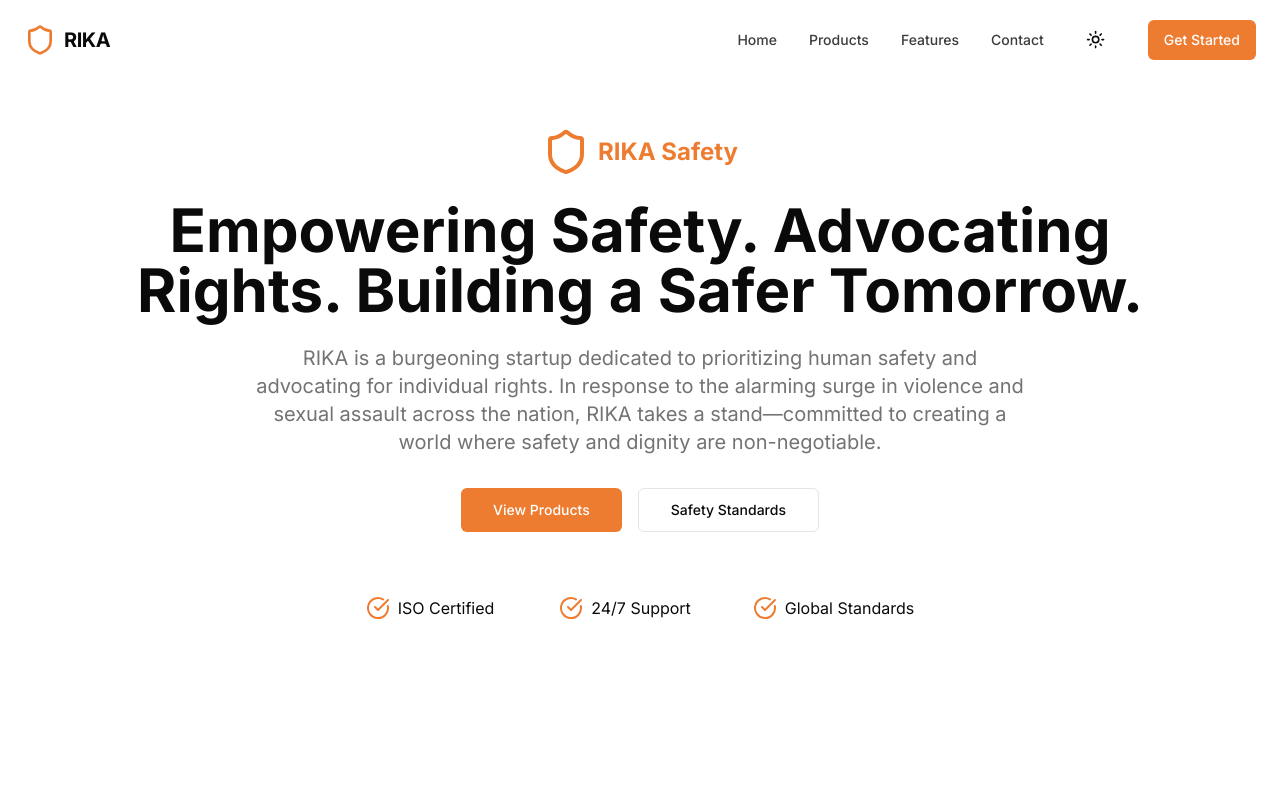
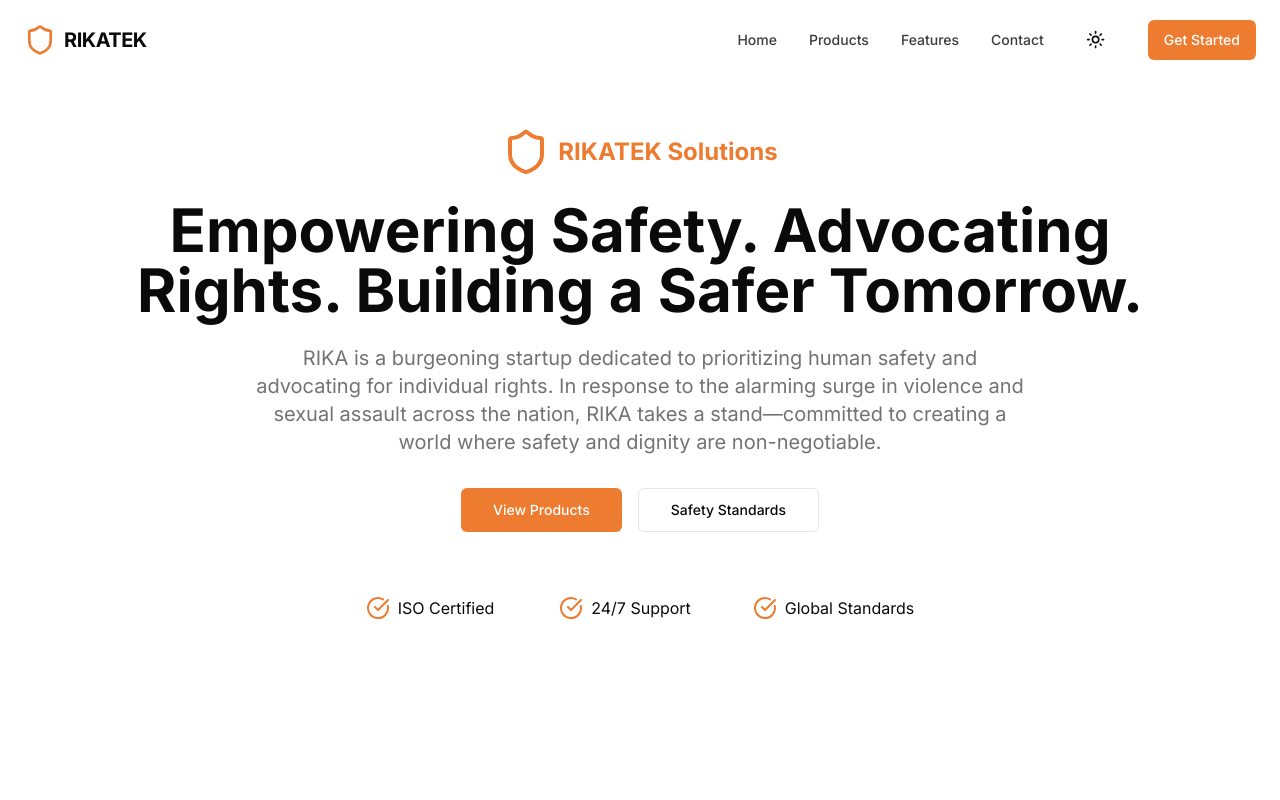
Before and after one commit to ajayr1174/rika, a Next.js app: page / in a window 1280 px wide. Shown: the top 800 px of the page. Built offline with nearby package versions, Linux system fonts and the light colour scheme.

Commit message:
comp name update in header and hero

```diff
--- a/components/layout/header.tsx
+++ b/components/layout/header.tsx
@@ -48,7 +48,7 @@ export default function Header() {
         <div className="flex items-center justify-between">
           <Link href="/" className="flex items-center space-x-2">
             <Shield className="h-8 w-8 text-primary" />
-            <span className="text-xl font-bold tracking-tight">RIKA</span>
+            <span className="text-xl font-bold tracking-tight">RIKATEK</span>
           </Link>
 
           {/* Desktop Navigation */}
--- a/components/sections/hero.tsx
+++ b/components/sections/hero.tsx
@@ -20,7 +20,7 @@ export default function Hero() {
             <div className="flex items-center space-x-2 mb-6">
               <Shield className="h-12 w-12 text-primary" />
               <span className="text-2xl font-bold text-primary">
-                RIKA Safety
+                RIKATEK Solutions
               </span>
             </div>
             <h1 className="text-4xl md:text-5xl lg:text-6xl font-bold mb-6 ">
@@ -72,7 +72,9 @@ export default function Hero() {
             className="flex items-center space-x-2 mb-6"
           >
             <Shield className="h-12 w-12 text-primary" />
-            <span className="text-2xl font-bold text-primary">RIKA Safety</span>
+            <span className="text-2xl font-bold text-primary">
+              RIKATEK Solutions
+            </span>
           </motion.div>
           <motion.h1
             initial={{ opacity: 0, y: 20 }}
```
